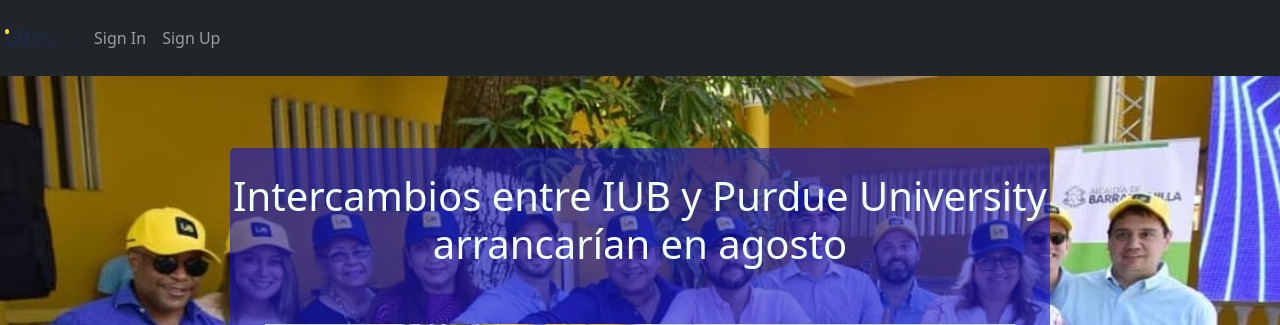
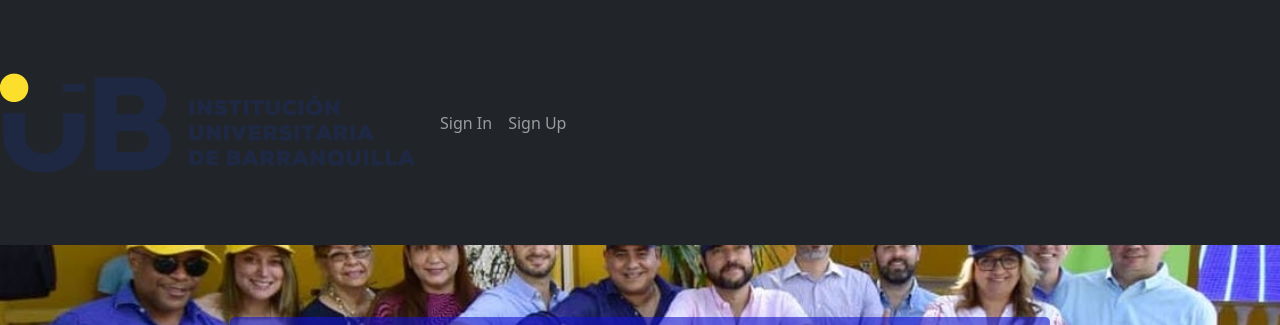
Before and after one commit to AlbertoAlmanza05/MuestraProyecto, a PHP site: page / in a window 1280 px wide. Shown: the top 325 px of the page. Run offline with PHP 8.4, Linux system fonts and the light colour scheme.

Commit message:
Update style.css

```diff
--- a/css/style.css
+++ b/css/style.css
@@ -7,12 +7,12 @@
     color: honeydew;
 }
 
-.icono{
+/*.icono{
     height: 50px;
     width: 70px;
     border-radius: 15px;
     padding: 5px;
-}
+}*/
 
 footer{
     background-color:  #202124;
```
